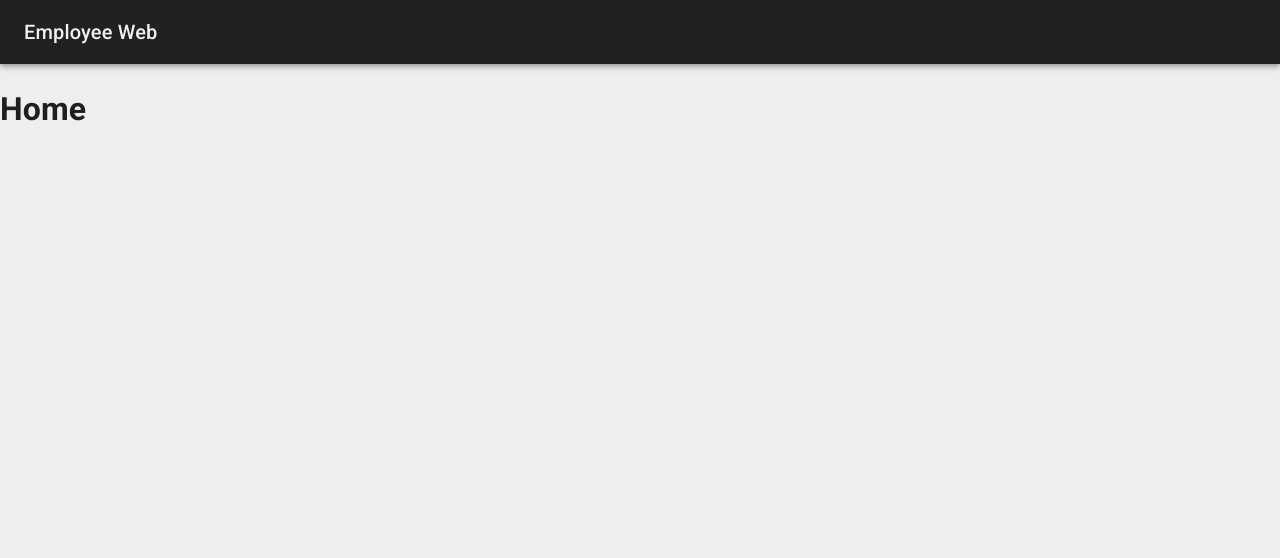
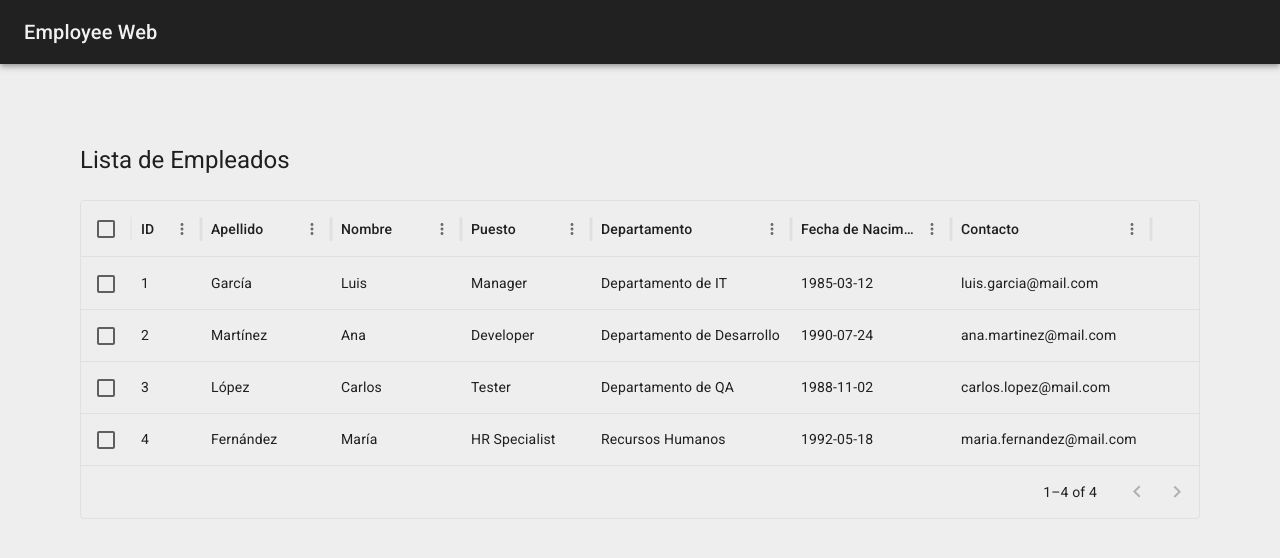
Before and after one commit to MartinezFabian/EmployeeWeb_React_TypeScript, a React (Vite) app: page / in a window 1280 px wide. Shown: the top 558 px of the page. Built offline with nearby package versions, Linux system fonts and the light colour scheme.

Commit message:
Add EmployeeTable.tsx

```diff
--- a/package.json
+++ b/package.json
@@ -14,6 +14,7 @@
     "@emotion/styled": "^11.11.5",
     "@mui/icons-material": "^5.15.19",
     "@mui/material": "^5.15.19",
+    "@mui/x-data-grid": "^7.6.1",
     "react": "^18.2.0",
     "react-dom": "^18.2.0"
   },
--- a/src/App.tsx
+++ b/src/App.tsx
@@ -1,6 +1,7 @@
 import React from 'react';
-import Home from './pages/Home';
+import Home from './pages/home/Home';
 import Navbar from './components/Navbar';
+import { Box } from '@mui/material';
 
 interface AppProps {
   // define your props here
@@ -10,7 +11,21 @@ const App: React.FC<AppProps> = () => {
   return (
     <>
       <Navbar />
-      <Home />
+
+      <Box
+        component="main"
+        sx={{
+          overflow: 'hidden',
+          flexGrow: 1,
+          p: {
+            xs: 3, // for mobile
+            md: 5, // for desktop
+            lg: 10, // for large desktop
+          },
+        }}
+      >
+        <Home />
+      </Box>
     </>
   );
 };
--- a/src/pages/Home.tsx
+++ /dev/null
@@ -1,15 +0,0 @@
-import React from 'react';
-
-interface HomeProps {
-  // define your props here
-}
-
-const Home: React.FC<HomeProps> = () => {
-  return (
-    <>
-      <h1>Home</h1>
-    </>
-  );
-};
-
-export default Home;
--- /dev/null
+++ b/src/pages/home/Home.tsx
@@ -0,0 +1,23 @@
+import React from 'react';
+
+import EmployeeTable from './components/EmployeeTable.tsx';
+import { Grid, Typography } from '@mui/material';
+
+interface HomeProps {
+  // define your props here
+}
+
+const Home: React.FC<HomeProps> = () => {
+  return (
+    <>
+      <Typography variant="h5" component="h1" sx={{ paddingLeft: 0, paddingBottom: 3 }}>
+        Lista de Empleados
+      </Typography>
+      <Grid container gap={4}>
+        <EmployeeTable />
+      </Grid>
+    </>
+  );
+};
+
+export default Home;
--- /dev/null
+++ b/src/pages/home/components/EmployeeTable.tsx
@@ -0,0 +1,73 @@
+import React from 'react';
+
+import { DataGrid, GridColDef } from '@mui/x-data-grid';
+
+const employeesTest = [
+  {
+    id: '1',
+    lastName: 'García',
+    firstName: 'Luis',
+    position: 'Manager',
+    department: 'Departamento de IT',
+    dateOfBirth: '1985-03-12',
+    contact: 'luis.garcia@mail.com',
+  },
+  {
+    id: '2',
+    lastName: 'Martínez',
+    firstName: 'Ana',
+    position: 'Developer',
+    department: 'Departamento de Desarrollo',
+    dateOfBirth: '1990-07-24',
+    contact: 'ana.martinez@mail.com',
+  },
+  {
+    id: '3',
+    lastName: 'López',
+    firstName: 'Carlos',
+    position: 'Tester',
+    department: 'Departamento de QA',
+    dateOfBirth: '1988-11-02',
+    contact: 'carlos.lopez@mail.com',
+  },
+  {
+    id: '4',
+    lastName: 'Fernández',
+    firstName: 'María',
+    position: 'HR Specialist',
+    department: 'Recursos Humanos',
+    dateOfBirth: '1992-05-18',
+    contact: 'maria.fernandez@mail.com',
+  },
+];
+
+const columns: GridColDef[] = [
+  { field: 'id', headerName: 'ID', width: 70 },
+  { field: 'lastName', headerName: 'Apellido', width: 130 },
+  { field: 'firstName', headerName: 'Nombre', width: 130 },
+  { field: 'position', headerName: 'Puesto', width: 130 },
+  { field: 'department', headerName: 'Departamento', width: 200 },
+  { field: 'dateOfBirth', headerName: 'Fecha de Nacimiento', width: 160 },
+  { field: 'contact', headerName: 'Contacto', width: 200 },
+];
+
+interface EmployeeTableProps {
+  // define your props here
+}
+
+const EmployeeTable: React.FC<EmployeeTableProps> = () => {
+  return (
+    <DataGrid
+      checkboxSelection
+      rows={employeesTest}
+      columns={columns}
+      disableColumnSelector
+      disableRowSelectionOnClick
+      autoHeight
+      pageSizeOptions={[5, 10]}
+      getRowId={(row) => row.id}
+    />
+  );
+};
+
+export default EmployeeTable;
```
Also changed, not shown: 1 other file (tests, documents, lock files or other folders).
